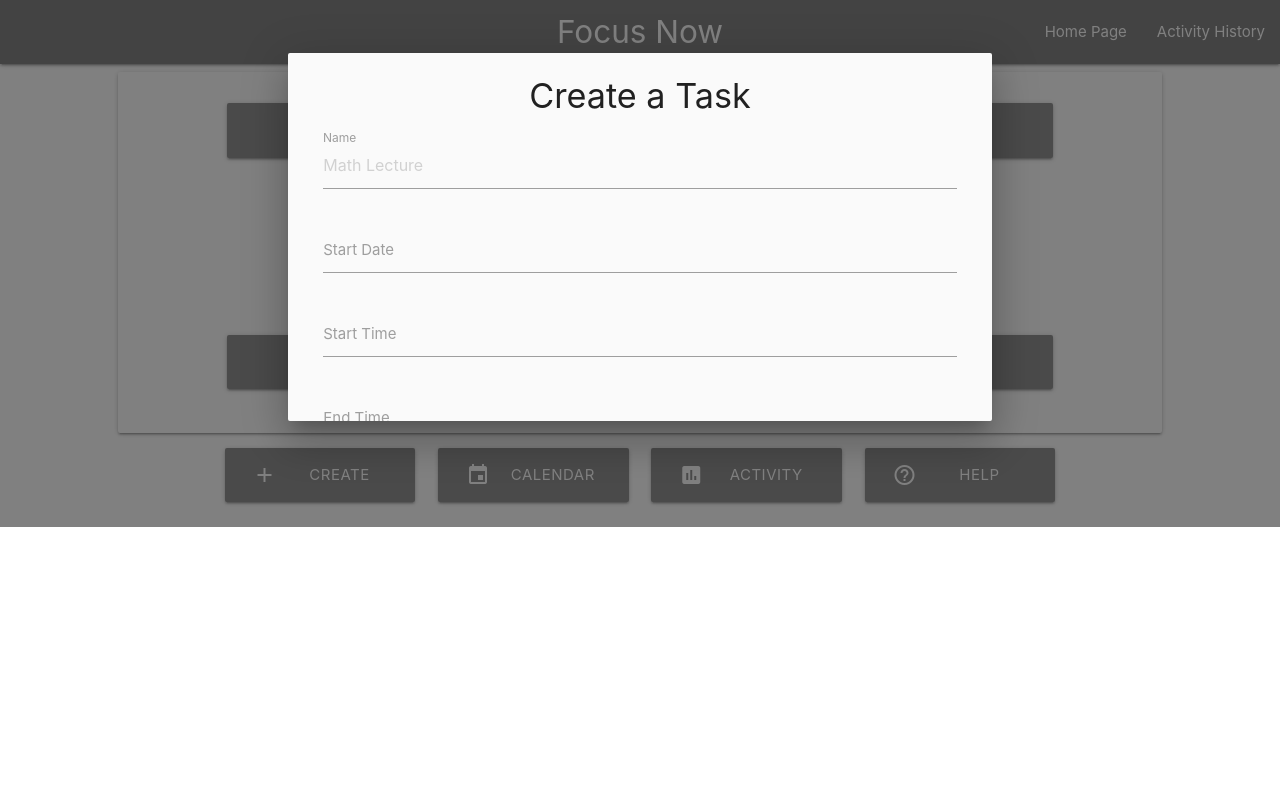
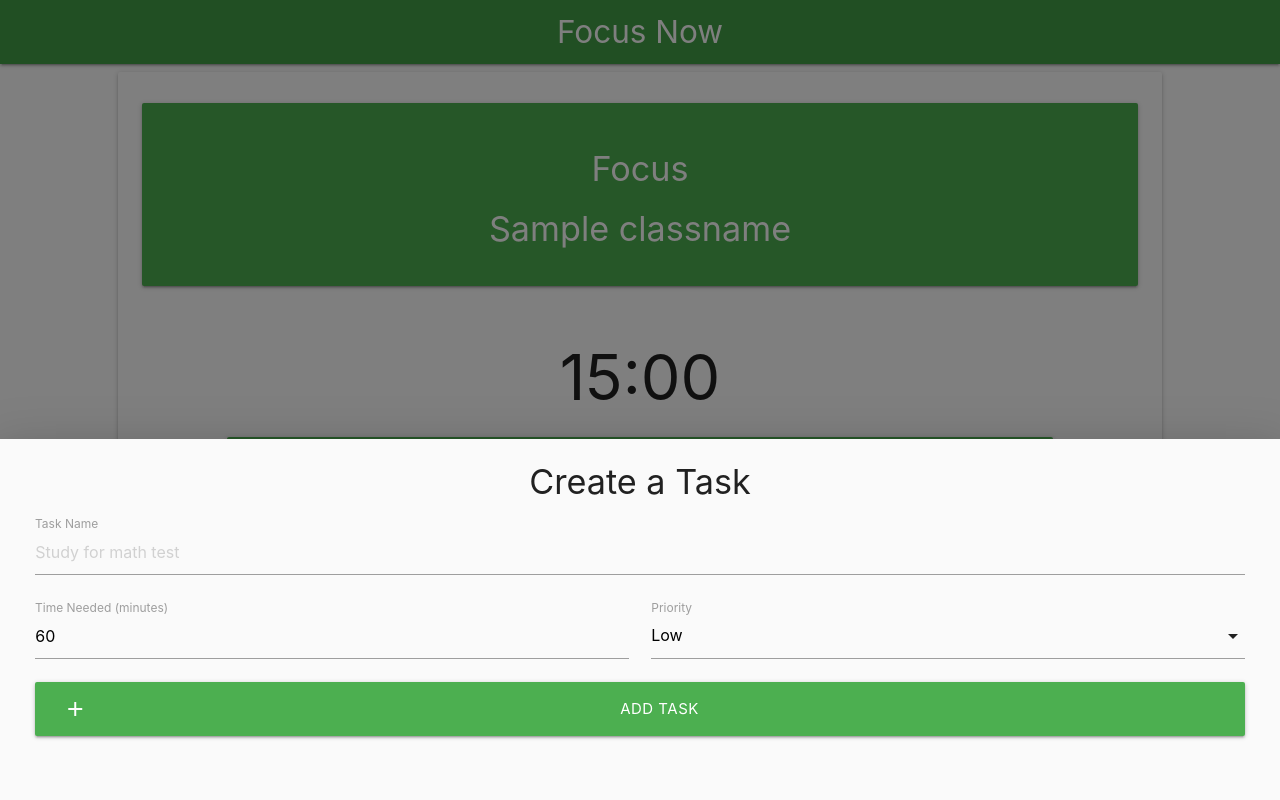
Before and after one commit to hirokihoshida/a6, a Flask app: template templates/home.html in a window 1280 px wide, after a click that opens the changed part. Run offline with Flask 2, Linux system fonts and the light colour scheme; the template is opened without the code that fills it: most values are stand-ins (such as "Sample title", 1, 10 or a date in 2020).

Commit message:
task adding

```diff
--- a/app.py
+++ b/app.py
@@ -1,15 +1,34 @@
-from flask import Flask, render_template
+from flask import Flask, render_template, request
 import os
+import json
 
 app = Flask(__name__)
+
+tasks = {}
+idCount = 0
+
 
 @app.route("/")
 def home():
     return render_template("home.html")
 
-@app.route("/calendar")
-def calendar():
-    return render_template("calendar.html")
+@app.route('/', methods=['POST'])
+def newTask():
+    global idCount
+    global tasks
+    task = {
+    "taskID": idCount,
+    "taskName": request.form['taskName'],
+    "minutes": request.form['minutes'],
+    "priority": request.form['priority']
+    }
+    tasks[idCount] = task
+    idCount += 1
+    return render_template("home.html", classname=task)
+
+@app.route("/schedule")
+def schedule():
+    return render_template("schedule.html", tasks=tasks)
 
 @app.route("/help")
 def help():
@@ -20,6 +39,5 @@ def activity():
     return render_template("activity.html")
 
 
-
 if __name__ == "__main__":
     app.run(port=5000)
--- a/static/css/style.css
+++ b/static/css/style.css
@@ -1,46 +1,15 @@
-
-.menu-btn {
-    width: 100%;
-    margin-bottom: 25px;
-}
-
-.focus-display {
-    padding-top:1px;
-    padding-bottom:1px;
-    text-align: center;
-}
-
 .timer {
     text-align: center;
 }
 
 .timer-btn {
     width: 100%;
-    margin-top: 25px;
 }
 
-.datepicker-date-display {
-    background-color: #4caf50;
+.menu-btn {
+    width: 100%;
+    margin-bottom: 25px;
 }
-.datepicker-cancel, .datepicker-clear, .datepicker-today, .datepicker-done {
-color: #4caf50;
+#create-task-modal {
+    max-height: 100%;
 }
-.datepicker-table td.is-today {
-color: #4caf50;
-}
-.datepicker-table td.is-selected {
-background-color: #4caf50;
-color: #fff;
-}
-
-.timepicker-digital-display {
-    background-color: #4caf50;
-}
-.timepicker-tick.active,
-.timepicker-tick:hover {
-  background-color: rgba(76, 175, 80, 0.25);
-}
-
-*:not(#create-task-modal *) {
-    filter: grayscale(100%);
-}
--- a/static/js/scripts.js
+++ b/static/js/scripts.js
@@ -1,8 +1,5 @@
 $(document).ready(function(){
-    $('.sidenav').sidenav();
-    $('.modal').modal();
-    $('.datepicker').datepicker();
-    $('.timepicker').timepicker();
+    M.AutoInit();
     $('#start-stop-btn').click(function(){
       $('#start-stop-btn').text($('#start-stop-btn').text() == "Start" ? "Stop" : "Start");
     });
--- a/templates/home.html
+++ b/templates/home.html
@@ -2,17 +2,19 @@
 
 {% block content %}
 <div class="row">
+    <!-- TIMER -->
     <div class="col s10 offset-s1">
         <div class="card">
-          <div class="card-content black-text">
-              <div class="row">
-                  <div class="col s10 offset-s1">
-                      <div class="card-panel green focus-display">
-                          <h5 class="white-text">Focus</h5>
+            <div class="card-content">
+                <div class="row timer">
+                    <div class="col s12">
+                        <div class="card-panel green">
+                            <h4 class="white-text">Focus</h4>
+                            <h4 class="white-text">{{classname}}</h4>
                         </div>
                     </div>
                     <div class="col s10 offset-s1">
-                      <h1 class="timer">15:00</h1>
+                        <h1>15:00</h1>
                     </div>
                     <div class="col s10 offset-s1">
                         <a class="waves-effect waves-light timer-btn btn-large green" id="start-stop-btn">Stop</a>
@@ -21,53 +23,58 @@
             </div>
         </div>
     </div>
+    <!-- MENU -->
     <div class="col s10 offset-s1 l2 offset-l2">
         <a class="waves-effect waves-light menu-btn btn-large green modal-trigger" href="#create-task-modal"><i
-              class="material-icons left">add</i>Create
-          Task</a>
+                class="material-icons left">add</i>Create Task</a>
     </div>
     <div class="col s10 offset-s1 l2">
-      <a class="waves-effect waves-light menu-btn btn-large green" href="{{ url_for('calendar') }}"><i
-              class="material-icons left">event</i>Calendar</a>
+        <a class="waves-effect waves-light menu-btn btn-large green" href="{{ url_for('schedule') }}"><i
+                class="material-icons left">event</i>Schedule</a>
     </div>
     <div class="col s10 offset-s1 l2">
         <a class="waves-effect waves-light menu-btn btn-large green" href="{{ url_for('activity') }}"><i
-              class="material-icons left">insert_chart</i>Activity History</a>
+                class="material-icons left">insert_chart</i>History</a>
     </div>
     <div class="col s10 offset-s1 l2">
         <a class="waves-effect waves-light menu-btn btn-large green" href="{{ url_for('help') }}"><i
                 class="material-icons left">help_outline</i>Help</a>
     </div>
 </div>
-<div id="create-task-modal" class="modal">
+
+<!-- CREATE TASK MODAL -->
+<div id="create-task-modal" class="modal bottom-sheet">
     <div class="modal-content">
         <h4 style="text-align: center;">Create a Task</h4>
+        <form method="POST">
             <div class="row">
-          <form class="col s12">
                 <div class="row">
                     <div class="input-field col s12">
-                      <input placeholder="Math Lecture" id="class_name" type="text" class="validate">
-                      <label for="class_name">Name</label>
+                        <input placeholder="Study for math test" name="taskName" id="taskName" type="text"
+                            class="validate" required>
+                        <label for="taskName">Task Name</label>
                     </div>
-                  <div class="input-field col s12">
-                      <input type="text" id="start_date" class="datepicker">
-                      <label for="start_date">Start Date</label>
+                    <div class="input-field col s6">
+                        <input value=60 name="minutes" id="minutes" type="number" class="validate" required>
+                        <label for="minutes">Time Needed (minutes)</label>
                     </div>
-                  <div class="input-field col s12">
-                      <input type="text" id="start_time" class="timepicker">
-                      <label for="start_time">Start Time</label>
+                    <div class="input-field col s6">
+                        <select name="priority" id="priority">
+                            <option value=1>Low</option>
+                            <option value=2>Medium</option>
+                            <option value=3>High</option>
+                        </select>
+                        <label for="priority">Priority</label>
                     </div>
-                  <div class="input-field col s12">
-                      <input type="text" id="end_time" class="timepicker">
-                      <label for="end_time">End Time</label>
+                    <div class="col s12">
+                        <button class="btn-large waves-effect waves-light green timer-btn" type="submit"
+                            name="action">Add Task
+                            <i class="material-icons left">add</i>
+                        </button>
                     </div>
-                  <div class="input-field col s12">
-                      <a class="waves-effect waves-light menu-btn btn-large green"><i
-                              class="material-icons left">add</i>Create Task</a>
                 </div>
             </div>
         </form>
     </div>
 </div>
-</div>
 {% endblock %}
--- a/templates/template.html
+++ b/templates/template.html
@@ -5,11 +5,8 @@
     <meta charset="utf-8">
 
     <link href="https://fonts.googleapis.com/icon?family=Material+Icons" rel="stylesheet">
-    <link rel="stylesheet" href="{{ url_for('static', filename='css/materialize.min.css') }}">
-    <link rel="stylesheet" href="{{ url_for('static', filename='css/style.css') }}" />
-
-    <meta name="viewport" content="width=device-width, initial-scale=1.0" />
-
+    <link rel="stylesheet" type="text/css" href="{{ url_for('static', filename='css/style.css') }}">
+    <link rel="stylesheet" type="text/css" href="{{ url_for('static', filename='css/materialize.min.css') }}">
     <title>Focus Now</title>
 
     <script src="https://ajax.googleapis.com/ajax/libs/jquery/3.5.1/jquery.min.js"></script>
@@ -21,17 +18,8 @@
     <nav>
         <div class="nav-wrapper green darken-1">
             <a href="{{ url_for('home') }}" class="brand-logo center">Focus Now</a>
-            <a href="#" data-target="side-nav" class="sidenav-trigger"><i class="material-icons">menu</i></a>
-            <ul class="right hide-on-med-and-down">
-                <li><a href="{{ url_for('home') }}">Home Page</a></li>
-                <li><a href="{{ url_for('activity') }}">Activity History</a></li>
-            </ul>
         </div>
     </nav>
-    <ul class="sidenav" id="side-nav">
-        <li><a href="{{ url_for('home') }}">Home Page</a></li>
-        <li><a href="{{ url_for('activity') }}">Activity History</a></li>
-    </ul>
 
     {% block content %}
     {% endblock %}
```
Also changed, not shown: templates/calendar.html (deleted, +0 -18 lines), templates/schedule.html (added, +34 -0 lines), static/css/materialize.min.css, static/css/template.css (deleted). Lines whose indentation alone changed are shown as unchanged.
